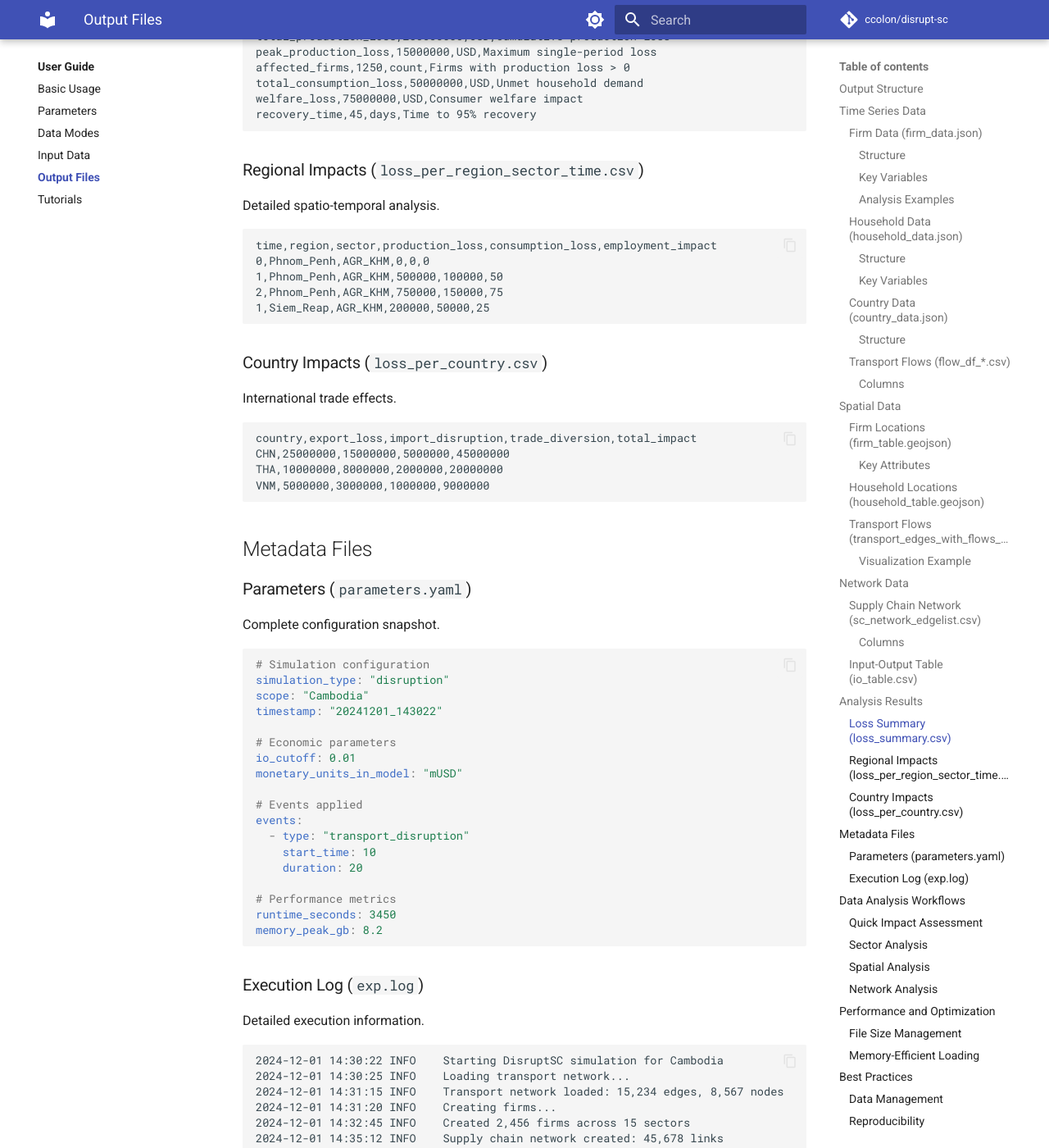
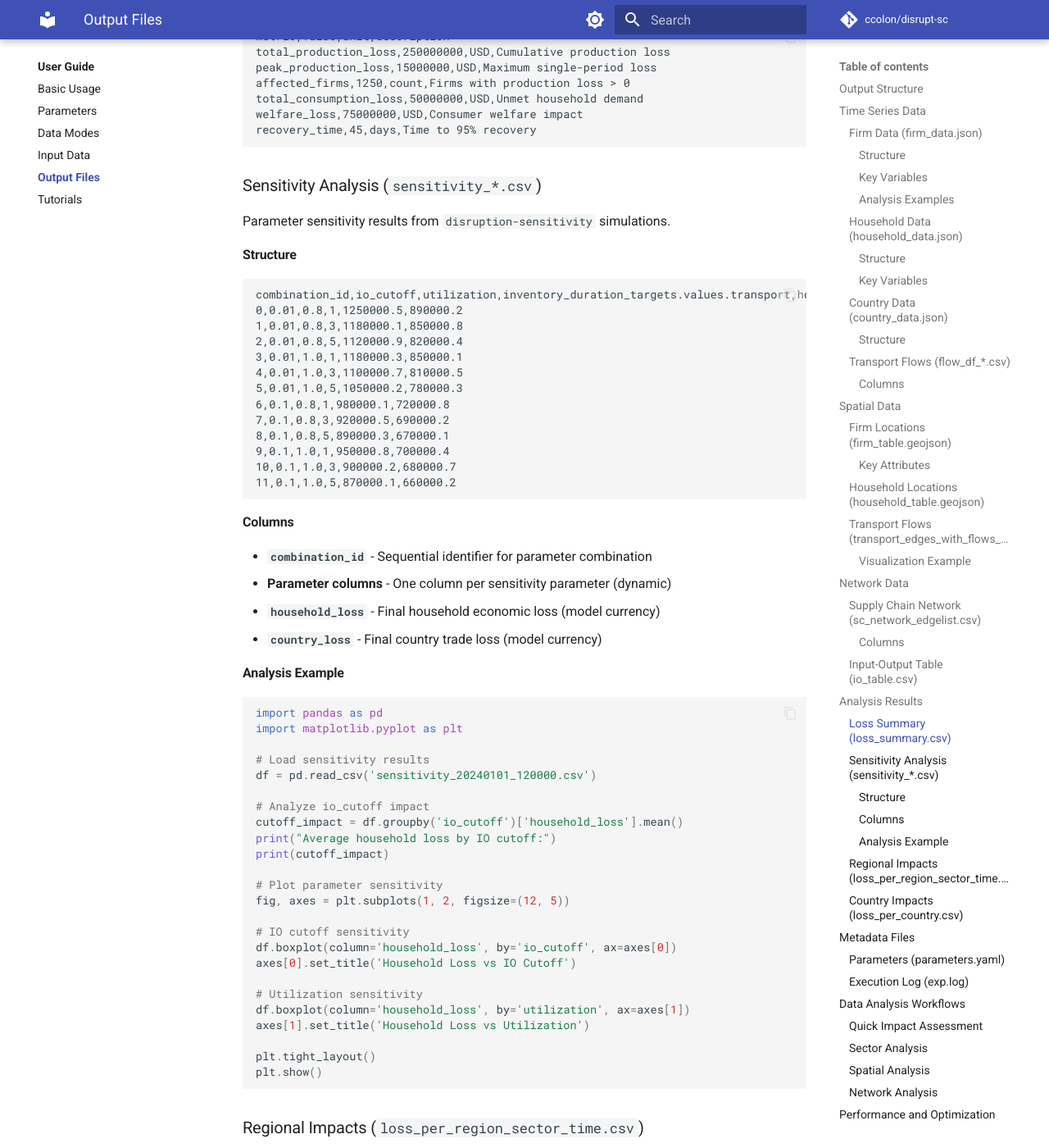
Before and after one commit to ccolon/disruptsc, an MkDocs documentation site: the page built from docs/user-guide/output-files.md, in a window 1280 px wide and 1400 px high, scrolled down 7535 px. Shown: the whole window at 82% size. Built offline with MkDocs 1.6.1 and Material for MkDocs 9.7.7, drawn with Linux system fonts in a browser that asks for light colours; comment, search, counter and statistics services are not loaded; the version menu is left out; some of the changed text lies outside the part shown.

Commit message:
added a sensitivity analysis simulation type

````diff
--- a/docs/user-guide/output-files.md
+++ b/docs/user-guide/output-files.md
@@ -23,7 +23,8 @@ output/<scope>/<timestamp>/
 ├── Analysis Results
 │   ├── loss_per_country.csv
 │   ├── loss_per_region_sector_time.csv
-│   └── loss_summary.csv
+│   ├── loss_summary.csv
+│   └── sensitivity_*.csv          # Sensitivity analysis only
 └── Metadata
     ├── parameters.yaml
     └── exp.log
@@ -331,6 +332,61 @@ welfare_loss,75000000,USD,Consumer welfare impact
 recovery_time,45,days,Time to 95% recovery
 ```
 
+### Sensitivity Analysis (`sensitivity_*.csv`)
+
+Parameter sensitivity results from `disruption-sensitivity` simulations.
+
+#### Structure
+```csv
+combination_id,io_cutoff,utilization,inventory_duration_targets.values.transport,household_loss,country_loss
+0,0.01,0.8,1,1250000.5,890000.2
+1,0.01,0.8,3,1180000.1,850000.8
+2,0.01,0.8,5,1120000.9,820000.4
+3,0.01,1.0,1,1180000.3,850000.1
+4,0.01,1.0,3,1100000.7,810000.5
+5,0.01,1.0,5,1050000.2,780000.3
+6,0.1,0.8,1,980000.1,720000.8
+7,0.1,0.8,3,920000.5,690000.2
+8,0.1,0.8,5,890000.3,670000.1
+9,0.1,1.0,1,950000.8,700000.4
+10,0.1,1.0,3,900000.2,680000.7
+11,0.1,1.0,5,870000.1,660000.2
+```
+
+#### Columns
+- **`combination_id`** - Sequential identifier for parameter combination
+- **Parameter columns** - One column per sensitivity parameter (dynamic)
+- **`household_loss`** - Final household economic loss (model currency)
+- **`country_loss`** - Final country trade loss (model currency)
+
+#### Analysis Example
+```python
+import pandas as pd
+import matplotlib.pyplot as plt
+
+# Load sensitivity results
+df = pd.read_csv('sensitivity_20240101_120000.csv')
+
+# Analyze io_cutoff impact
+cutoff_impact = df.groupby('io_cutoff')['household_loss'].mean()
+print("Average household loss by IO cutoff:")
+print(cutoff_impact)
+
+# Plot parameter sensitivity
+fig, axes = plt.subplots(1, 2, figsize=(12, 5))
+
+# IO cutoff sensitivity
+df.boxplot(column='household_loss', by='io_cutoff', ax=axes[0])
+axes[0].set_title('Household Loss vs IO Cutoff')
+
+# Utilization sensitivity
+df.boxplot(column='household_loss', by='utilization', ax=axes[1])
+axes[1].set_title('Household Loss vs Utilization')
+
+plt.tight_layout()
+plt.show()
+```
+
 ### Regional Impacts (`loss_per_region_sector_time.csv`)
 
 Detailed spatio-temporal analysis.
--- a/src/disruptsc/_version.py
+++ b/src/disruptsc/_version.py
@@ -1,3 +1,3 @@
 """Version information for disruptsc package."""
 
-__version__ = "1.1.3"
+__version__ = "1.1.4"
````
Also changed, not shown: docs/user-guide/basic-usage.md (+28 -0 lines), docs/user-guide/parameters.md (+30 -0 lines), 4 other files.
